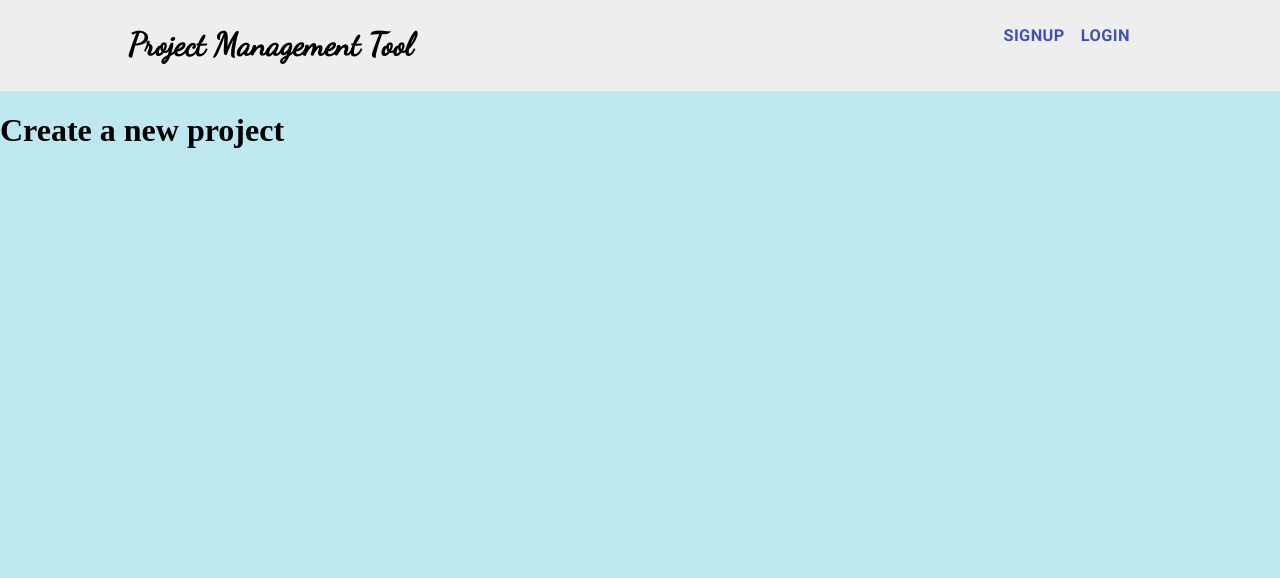
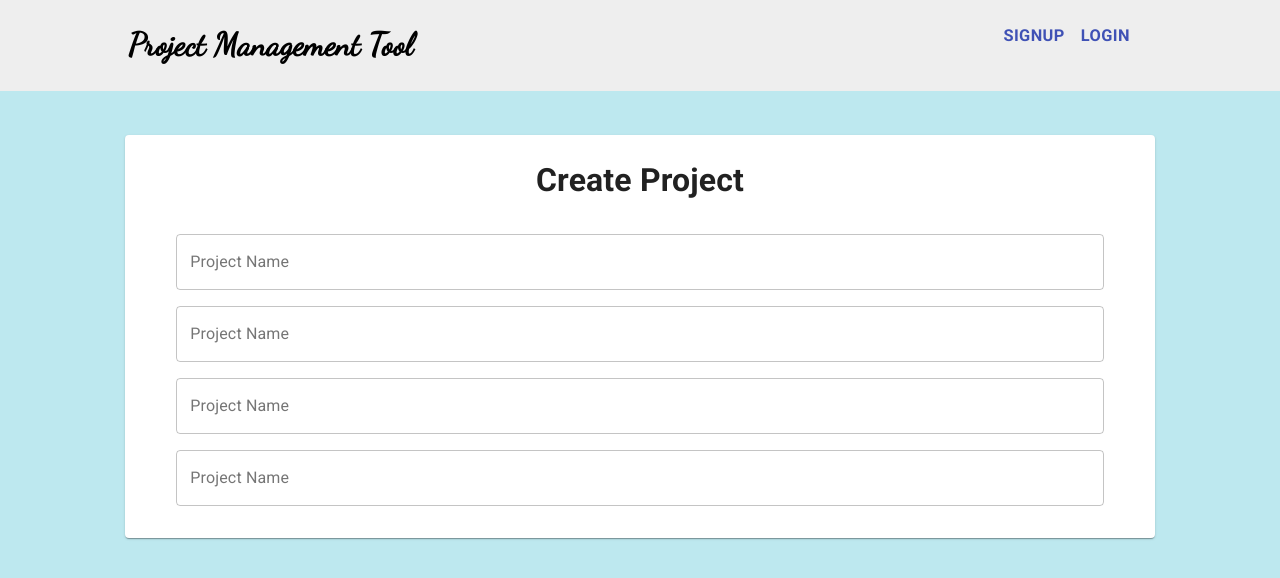
Before and after one commit to Thewa55/Project-Management-Tool, a React (Create React App) app in the folder ppmtool-react-client/: page /createproject in a window 1280 px wide. Shown: the top 578 px of the page. Built offline with nearby package versions, Linux system fonts and the light colour scheme.

Commit message:
Made the layout of create project page so far

```diff
--- a/ppmtool-react-client/src/pages/Createproject.js
+++ b/ppmtool-react-client/src/pages/Createproject.js
@@ -1,9 +1,42 @@
 import React from 'react'
+import { Input, Grid, TextField, Card, Typography } from '@material-ui/core';
+import { makeStyles, useTheme } from '@material-ui/core/styles';
+
+const useStyles = makeStyles((theme) => ({
+    cardStyle:{
+      width: "80%",
+      marginTop: theme.spacing(6)
+    },
+    textFieldStyle:{
+      width: "90%",
+    },
+    formStyle:{
+      alignItems: "center",
+      textAlign: "center"
+    },
+    typographyStyle:{
+      textAlign: "center"
+    }
+}))
 
 export default function Createproject(){
+
+  const classes = useStyles();
+  const theme = useTheme();
+
   return(
     <>
-      <h1>Create a new project</h1>
+      <Grid container direction="column" justify="flex-start" alignItems="center" spacing={1}>
+        <Card className={classes.cardStyle}>
+          <Typography className={classes.typographyStyle}><h1>Create Project</h1></Typography>
+          <form noValidate autoComplete="off" className={classes.formStyle}>
+            <TextField className={classes.textFieldStyle} id="outlined-full-width" label="Project Name" style={{ margin: 8 }} placeholder="Project Name" margin="normal" variant="outlined" />
+            <TextField className={classes.textFieldStyle} id="outlined-full-width" label="Project Name" style={{ margin: 8 }} placeholder="Project Name" margin="normal" variant="outlined" />
+            <TextField className={classes.textFieldStyle} id="outlined-full-width" label="Project Name" style={{ margin: 8 }} placeholder="Project Name" margin="normal" variant="outlined" />
+            <TextField className={classes.textFieldStyle} id="outlined-full-width" label="Project Name" style={{ margin: 8, marginBottom: "2em" }} placeholder="Project Name" margin="normal" variant="outlined" />
+          </form>
+        </Card>
+      </Grid>
     </>
   )
 }
```
